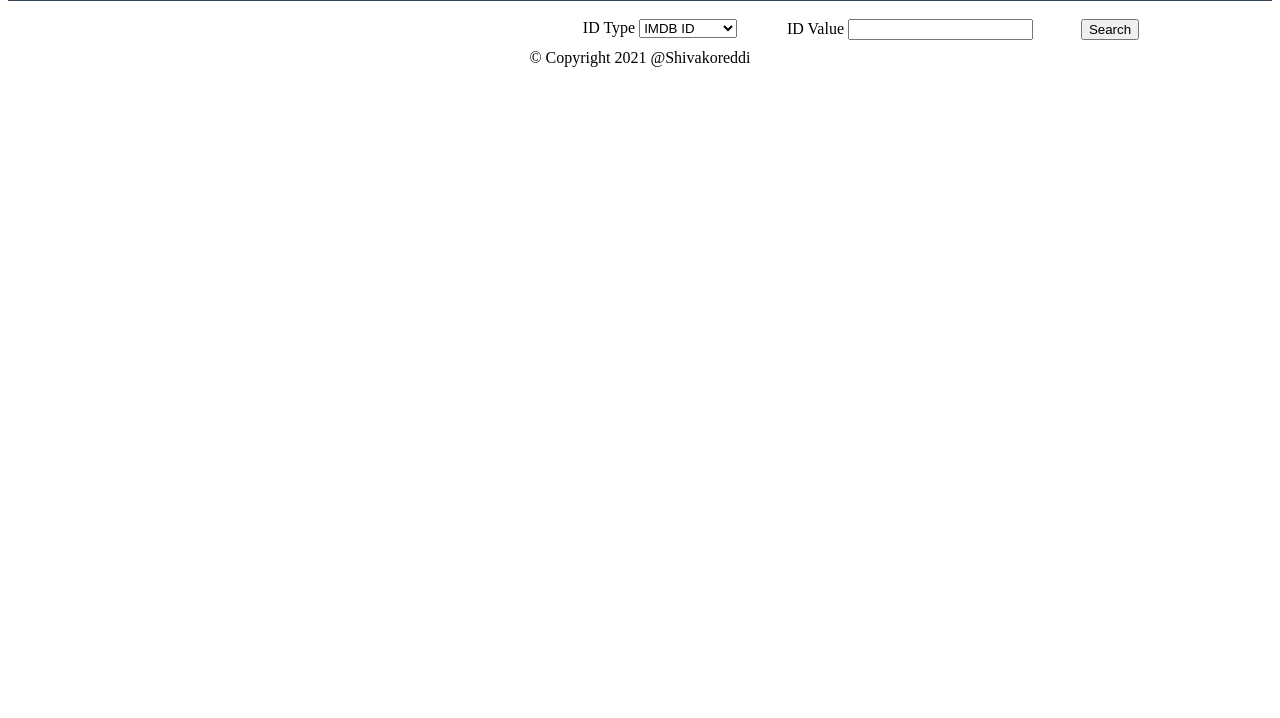
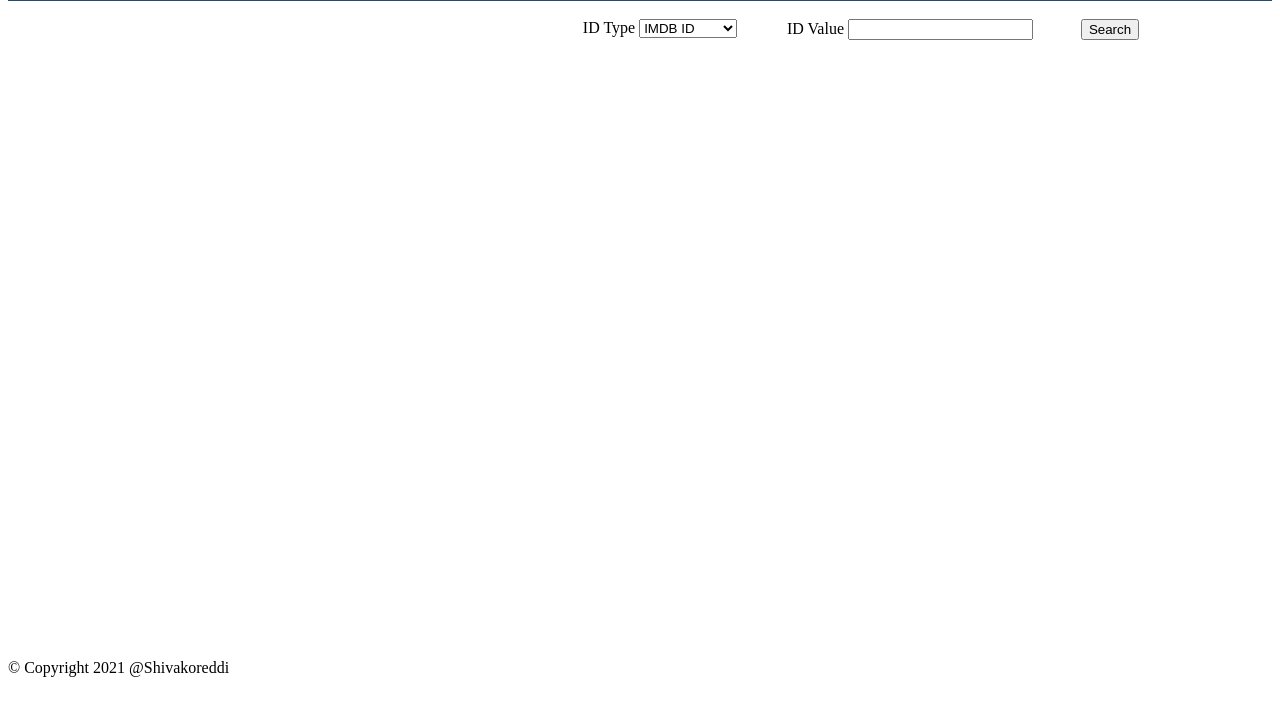
Before and after one commit to Shivakoreddi/IdentifierSearchService, a Flask app: page / in a window 1280 px wide. Shown: the part 65-783 px from the top of the page. Run offline with Flask 2, Linux system fonts and the light colour scheme.

Commit message:
Update index.html

```diff
--- a/app/templates/index.html
+++ b/app/templates/index.html
@@ -26,9 +26,12 @@ position: absolute;
 }
 
 p.copyright {
+    position: absolute;
+    bottom:0;
 	padding: 40px 0 20px;
 	text-align: center;
 	color: #000;
+	height: 2.5rem;
 
 }
 </style>
```
